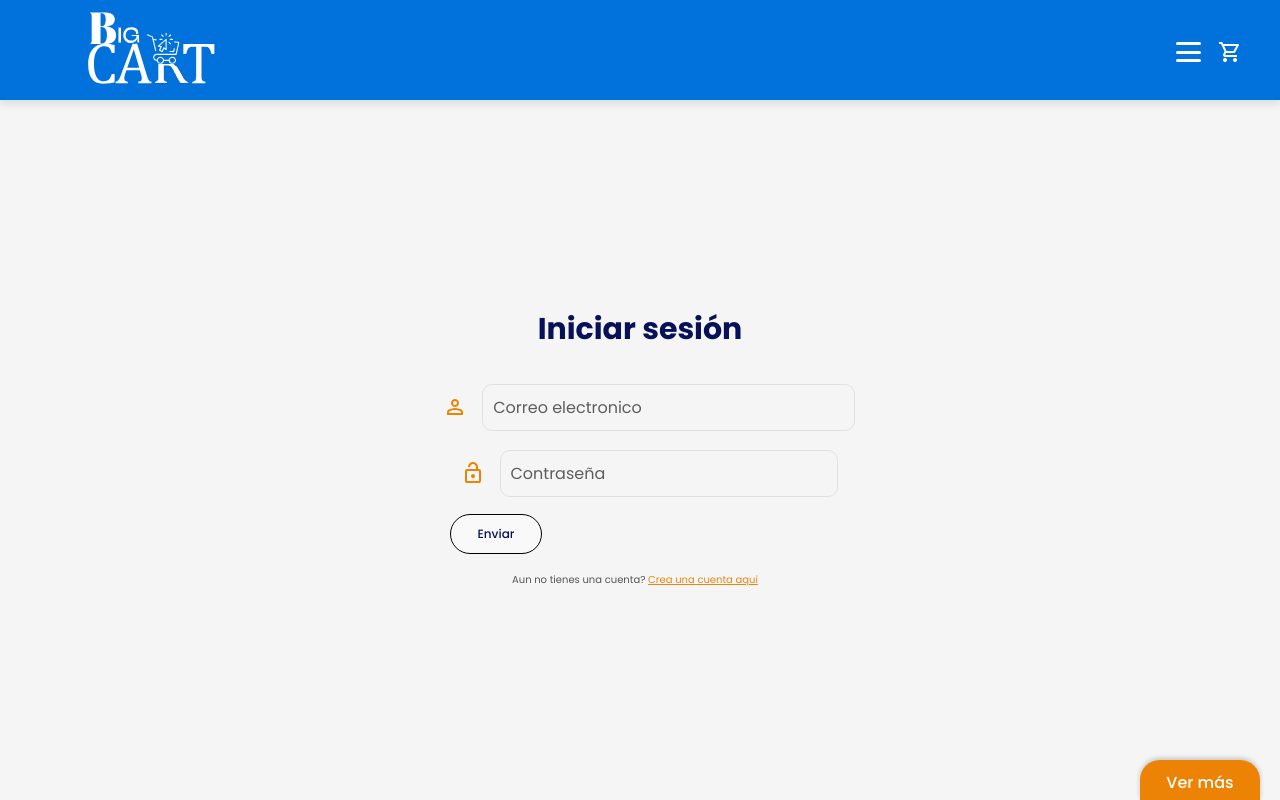
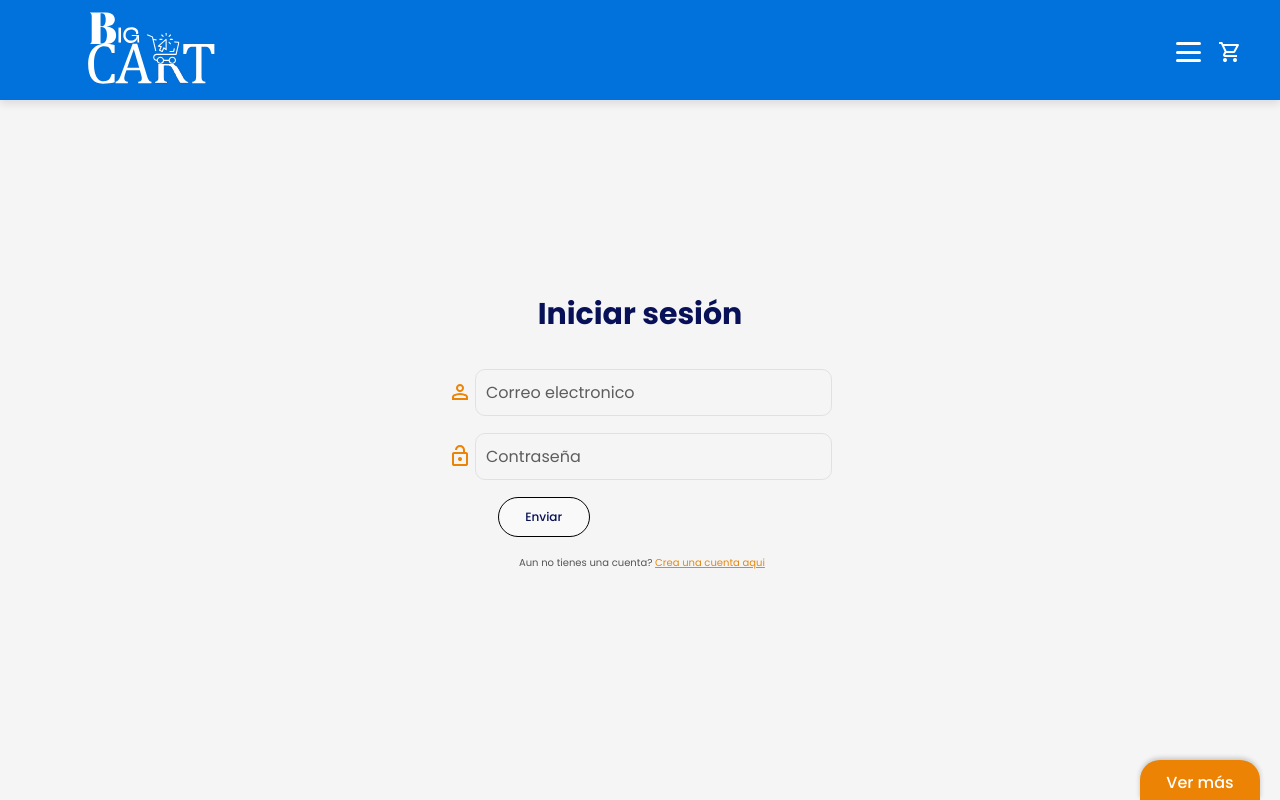
Before and after one commit to ange25-ca/BIG-CART, a React (Vite) app: page /login in a window 1280 px wide. Built offline with nearby package versions, Linux system fonts and the light colour scheme.

Commit message:
Se realiza el ajuste del diseño del login y el registro

```diff
--- a/src/components/Auth/assets/login.css
+++ b/src/components/Auth/assets/login.css
@@ -47,8 +47,7 @@
 
   .iconUser, .iconPassword{
       margin-top: -1rem;
-      margin-right: -1rem;
-      margin-left: 3rem;
+      margin-right: 2px;
   }
 
   .encabezado-login {
@@ -61,7 +60,7 @@
   input[type="text"], input[type="password"]{
     padding: 20px;
     background-color: #ffffff90;
-    border: 1px solid #cccccc7f;
+    border: 1px solid #de32327f;
     border-radius: 10px;
     box-sizing: border-box;
     color: var(--bacground-color);
@@ -81,24 +80,7 @@
     color: #081057;
   }
 
-  #email{
-    width: 80%;
-    align-items: center;
-    font-size: 16px;
-    margin: 0 30px;
-    margin-bottom: 15px;
-  }
-
-  #password{
-    width: 80%;
-    margin: 0 30px;
-    margin-bottom: 2px;
-    font-size: 16px;
-    margin-bottom: 15px;
-  }
-
   #send-info-user {
-    width: 50%;
     font-size: 12px;
     text-align: center;
     padding: 10px;
@@ -113,11 +95,9 @@
     color: #2c2c2c;
   }
 
-  .buttonAction{
+  .buttonActionLogin{
     display: flex;
     flex-direction: initial;
-    margin-right: 21rem;
-    padding-right: 3rem;
     gap: 2rem;
   }
 
@@ -134,12 +114,6 @@
 
   .signup-link:hover{
     color: #0c3762;
-  }
-
-  .no-account{
-    text-align: center;
-    align-items: center;
-    width: 300px;
   }
 
   .account{
@@ -172,20 +146,20 @@
     font-size: 16px;
   }
 
-  #send-info-user {
+  #send-info-user-login {
     width: 80%;
     font-size: 14px;
     padding: 12px;
     margin: 1rem auto;
   }
 
-  .buttonAction {
+  .buttonActionLogin {
     flex-direction: column;
     gap: 1rem;
     align-items: center;
   }
 
-  .no-account {
+  .no-account-login {
     font-size: 14px;
     text-align: center;
   }
@@ -193,23 +167,22 @@
 
 @media (min-width: 768px) {
   .FormLogin {
-      width: 100%;
-      margin: 2rem auto; /* Ajusta el margen superior/inferior y centra horizontalmente */
-      padding: 0;
-      text-align: center;
-      align-items: center;
-      height: 80vh;
+    width: 100%;
+    margin: 1rem auto; /* Ajusta el margen superior/inferior y centra horizontalmente */
+    padding: 0;
+    text-align: center;
+    align-items: center;
+    height: 80vh;
   }
 
   .ContentFormLogin {
-    max-width: 50%;
-    padding: 0 2rem;
+    max-width: 60%;
+    padding: 0 0rem;
     margin: 0 auto;
     text-align: center;
     align-items: center;
     gap: 2px;
   }
-
 
   .FormLogin h1 {
     font-size: 30px;
@@ -217,20 +190,33 @@
     white-space: nowrap;
   }
 
-  .buttonAction {
+  .emailLogin{
+    width: 50%;
+  }
+
+  .passwordLogin{
+    width: 50%;
+  }
+
+  .buttonActionLogin {
     gap: 1rem;
     flex-direction: row;
+    width: 60%;
   }
 
-  .no-account{
-    width: 100%;
+  #send-info-user{
+    margin-left: 5.5rem;
+    width: 20%;
+  }
+
+  .no-account-login{
+    width: 60%;
     font-size: 2px;
-    margin-left: 5rem;
-    padding-left:0.5rem ;
   }
 
   .account{
-    margin-left: 7rem;
+    text-align: center;
+    margin-left: 25px;
   }
 }
 
@@ -252,15 +238,15 @@
     white-space: nowrap;
   }
 
-  .button_Send {
+  #send-info-user {
     font-size: 12px;
+    margin-left: -2rem;
     padding: 8px;
   }
 
-  .buttonAction {
+  .buttonAction-login {
     flex-direction: column;
     gap: 1rem;
   }
 
-
 }
--- a/src/components/Auth/assets/signUp.css
+++ b/src/components/Auth/assets/signUp.css
@@ -40,8 +40,8 @@ ya le quite la imagen eli :root {
   font-size: 29px;
 }
 
-.name, .confirmPassword,.phonenumber,
-.lastname, .age, .address, .terms{
+.name, .confirmPassword,.phonenumber, .emailSignUp,
+.lastname, .age, .address, .passwordSignUp, .terms{
   width: 85%;
   align-items: center;
   margin: 0 30px;
@@ -108,6 +108,7 @@ input[type="number"]::-webkit-inner-spin-button
   justify-content: center;
   align-items: center;
   text-align: center;
+  margin: 1rem;
   grid-column: 1 / -1;
 }
 
@@ -134,22 +135,25 @@ grid-column: 1 / -1; /* Ocupa toda la fila */
 }
 
 .no-account-SignUp{
+  grid-column: 1 / -1; /* Ocupa toda la fila */
+
+}
+.no-account-SignUp p{
+  width: 100%;
   align-items: center;
   text-align: center;
-  text-align: 9px;
+  display: flex;
+  flex-direction: row;
+  font-size: 10px;
   grid-column: 1 / -1; /* Ocupa toda la fila */
 }
 
 .linkSignUp{
-  color: rgba(145, 95, 4, 0.938);
-  font-weight: bold;
-  font-size: 14px;
+  color: rgba(232, 162, 34, 0.938);
 }
 
 .linkSignUp:hover{
-  color: rgba(20, 89, 219, 0.938);
-  font-weight: bold;
-  font-size: 14px;
+  color: rgba(12, 14, 146, 0.938);
 }
 
 /* Media query para pantallas pequeñas */
@@ -178,8 +182,8 @@ grid-column: 1 / -1; /* Ocupa toda la fila */
   margin: 0 5rem;
 }
 
-.name, .phonenumber,
-.lastname, .age, .address {
+.name, .phonenumber, .emailSignUp,
+.lastname, .age, .address, .passwordSignUp {
   font-size: 12px;
 }
 
@@ -249,24 +253,26 @@ grid-column: 1 / -1; /* Ocupa toda la fila */
 }
 
 .button-send {
-  width: 80%;
-  border-width: 2px;
-  margin-left: -12rem;
+  width: 20%;
   font-size: 15px;
+  text-align: center;
+  align-items: center;
+  margin-left: -3rem;
 }
 
 .buttonAction{
-  width: 40%;
-  margin-left: 6rem;
+  width: 100%;
 }
+
 .titleSignUp {
-  font-size: 12px;
+  font-size: 11px;
 }
 .success{
   margin-left: 17rem;
 }
-.no-account-SignUp{
-  padding-left: 18rem;
-  font-size: 8px;
+.no-account-SignUp p{
+  text-align: center;
+  align-items: center;
+  padding-left: 20rem;
 }
 }
--- a/src/components/Auth/components/Login.tsx
+++ b/src/components/Auth/components/Login.tsx
@@ -88,7 +88,7 @@ function Login() {
                 <div className='titleLogin'>
                     <h1>Iniciar sesión</h1>
                 </div>
-                <div className='name'>
+                <div className='emailLogin'>
                     <label htmlFor='email'></label>
                     <div className='inputIcon'>
                         <img src={userIcon} alt='User Icon' className='iconUser' />
@@ -107,7 +107,7 @@ function Login() {
                         </span>
                     )}
                 </div>
-                <div className='password'>
+                <div className='passwordLogin'>
                     <label htmlFor='password'></label>
                     <div className='inputIcon'>
                         <img src={passwordIcon} alt='Pass Icon' className='iconPassword' />
@@ -128,12 +128,12 @@ function Login() {
                 </div>
                 {serverError && <span className="error">{serverError}</span>}
                 {loginSuccess && <span className="success">Inicio de sesión exitoso</span>}
-                <div className='buttonAction'>
+                <div className='buttonActionLogin'>
                     <button id='send-info-user' className='button_Send' type='button' onClick={handleLogin}>
                         Enviar
                     </button>
                 </div>
-                <div className="no-account">
+                <div className="no-account-login">
                     <p className='account'>Aun no tienes una cuenta? <Link className="signup-link" to="/SignUp">Crea una cuenta aqui</Link></p>
                 </div>
             </div>
--- a/src/components/Auth/components/SignUp.tsx
+++ b/src/components/Auth/components/SignUp.tsx
@@ -153,7 +153,7 @@ function SignUp() {
                     )}
                 </div>
                 {/* Gmail */}
-                <div className='email'>
+                <div className='emailSignUp'>
                     <label htmlFor='email'></label>
                     <input
                         type='email'
@@ -198,7 +198,7 @@ function SignUp() {
                     )}
                 </div>
                 {/* Contraseña */}
-                <div className='password'>
+                <div className='passwordSignUp'>
                     <label htmlFor='password'></label>
                     <input
                         type='password'
```
